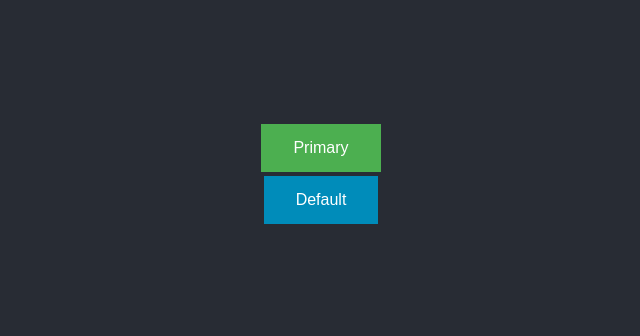
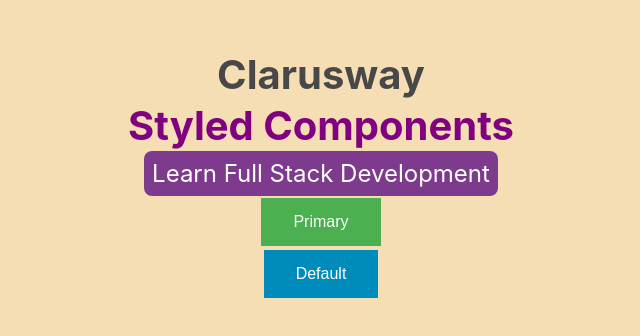
Before and after one commit to businan/reactStyledCompAndMaterialUI, a React (Create React App) app: page / in a window 1280 px wide. Shown: the part 226-562 px from the top of the page, without its empty margins (319-959 px from the left). Built offline with nearby package versions, Linux system fonts and the light colour scheme.

Commit message:
add link

```diff
--- a/src/components/styled-comp/header/HeaderText.js
+++ b/src/components/styled-comp/header/HeaderText.js
@@ -0,0 +1,7 @@
+import styled from "styled-components";
+
+export default styled.h1`
+    color: ${props => props.headerColor ? props.headerColor : "#484848"};
+    font-size: 2.5rem;
+    margin: 1px;
+`;
--- a/src/components/styled-comp/index.js
+++ b/src/components/styled-comp/index.js
@@ -1,12 +1,21 @@
 import React from "react";
 import Button from "./button/Button";
+import Wrapper from "./wrapper/Wrapper";
+import HeaderText from "./header/HeaderText";
+import LearnFSD from "./link/LearnFSD";
 
 const StyledComponents = () => {
     return (
-        <>
+        <Wrapper bgColor="wheat">
+            <HeaderText>Clarusway</HeaderText>
+            <HeaderText headerColor="purple">Styled Components</HeaderText>
+
+
+            <LearnFSD href="https://clarusway.com" target="_blank" secondary>Learn Full Stack Development</LearnFSD>
+
             <Button primary>Primary</Button>
             <Button>Default</Button>
-        </>
+        </Wrapper>
     );
 };
 
--- a/src/components/styled-comp/link/LearnFSD.js
+++ b/src/components/styled-comp/link/LearnFSD.js
@@ -0,0 +1,23 @@
+import styled, { css } from "styled-components";
+
+export default styled.a`
+    font-size: 1.5rem;
+    transition: ease 0.25s all;
+    text-decoration: none;
+    color: #7e3b8e;
+    ${(props) =>
+        props.secondary &&
+        css`
+            color: white;
+            background-color: #7e3b8e;
+            border-radius: 8px;
+            padding: 8px;
+        `}
+    :hover {
+        font-size: 1.7rem;
+        opacity: 0.8;
+    }
+    @media (max-width: 768px) {
+        font-size: 1rem;
+    }
+`;
--- a/src/components/styled-comp/wrapper/Wrapper.js
+++ b/src/components/styled-comp/wrapper/Wrapper.js
@@ -0,0 +1,11 @@
+import styled from "styled-components";
+
+export default styled.div`
+    background-color: ${props => (props.bgColor ? props.bgColor : "#fff")};
+    height: 100vh;
+    width: 100%;
+    display: flex;
+    flex-direction: column;
+    justify-content: center;
+    align-items: center;
+`;
```
